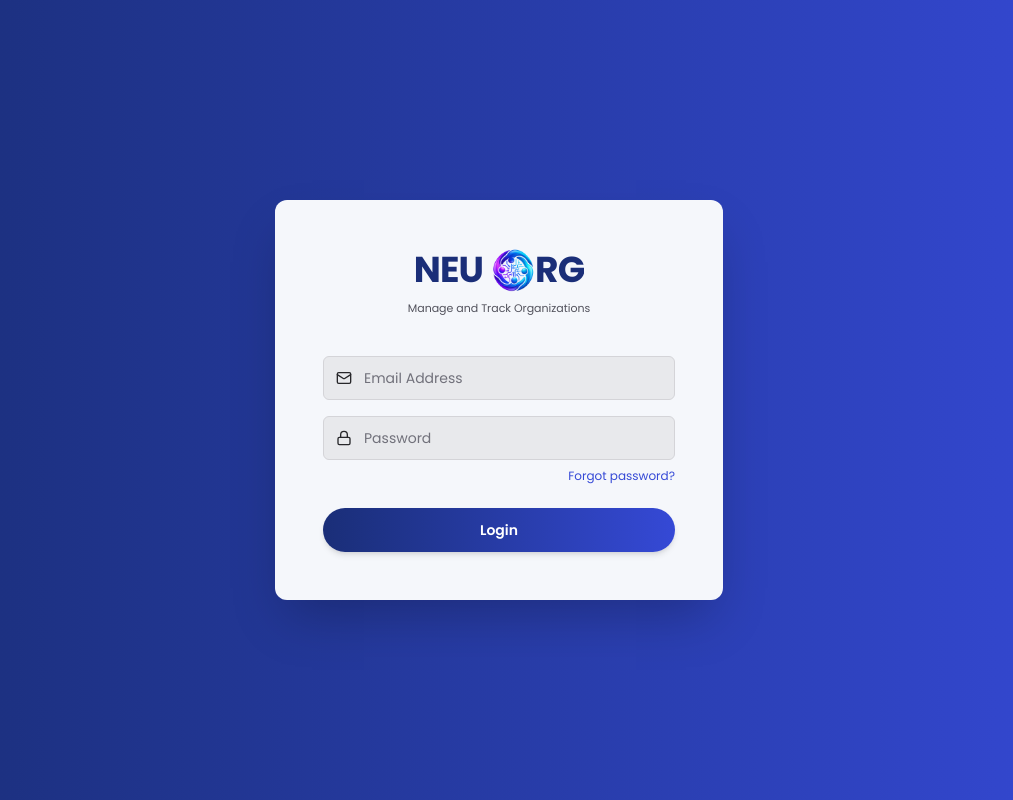
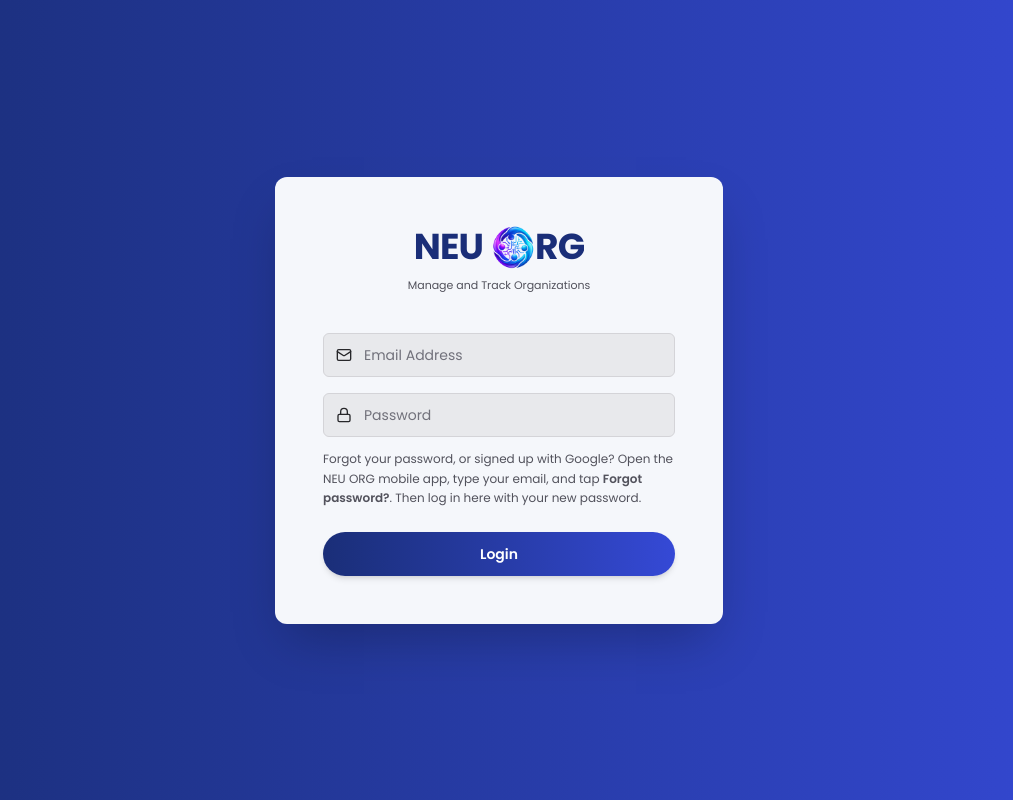
Before and after one commit to KyooRuss/NEU-ORG, a React (Vite) app in the folder apps/web/: page / in a window 1280 px wide. Shown: the whole page, without its empty margins (141-1154 px from the left). Built offline with nearby package versions, Linux system fonts and the light colour scheme; no server answers.

Commit message:
Replace the web forgot password button with reset instructions

```diff
--- a/apps/web/src/pages/LoginPage.tsx
+++ b/apps/web/src/pages/LoginPage.tsx
@@ -91,12 +91,11 @@ export default function LoginPage({ notice, onDismissNotice }: LoginPageProps) {
             </label>
           </div>
 
-          <div className="mt-2 flex justify-end">
-            {/* TODO: password reset flow. */}
-            <button type="button" className="text-xs text-brand-blue hover:underline">
-              Forgot password?
-            </button>
-          </div>
+          {/* Passwords are reset in the mobile app; the account is the same on both. */}
+          <p className="mt-3 text-xs leading-relaxed text-zinc-600">
+            Forgot your password, or signed up with Google? Open the NEU ORG mobile app, type your email, and tap{' '}
+            <strong className="font-semibold">Forgot password?</strong>. Then log in here with your new password.
+          </p>
 
           {message && (
             <p role="alert" className="mt-4 rounded-md bg-red-50 px-3 py-2 text-sm text-red-700">
```
